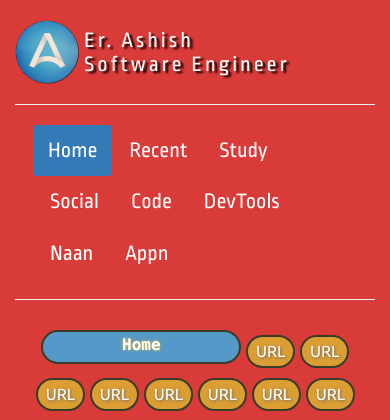
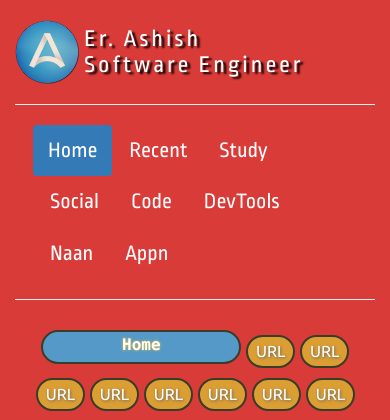
Before and after one commit to Candy128x/bookmarks-multitab, a PHP site: page / in a window 390 px wide. Shown: the top 420 px of the page. Run offline with PHP 8.4, Linux system fonts and the light colour scheme.

Commit message:
Update style.css

```diff
--- a/css/style.css
+++ b/css/style.css
@@ -214,6 +214,15 @@ a:active
 
 @media only screen and (max-width: 600px) {
 
+.font1{
+font-family: 'Ropa Sans', sans-serif;
+font-size:24px;
+color: white;
+letter-spacing: 3px;
+text-shadow: 3px 2px 2px black;
+line-height: 1.1;
+}
+
 .btn {
 font-family: 'Ubuntu', sans-serif;
 font-size:16px;
@@ -241,13 +250,4 @@ color: #ffffff;
   width: 90%;
 }
 
-.font1{
-font-family: 'Ropa Sans', sans-serif;
-font-size:22px;
-color: white;
-letter-spacing: 3px;
-text-shadow: 3px 2px 2px black;
-line-height: 1.1;
 }
-
-}
```
